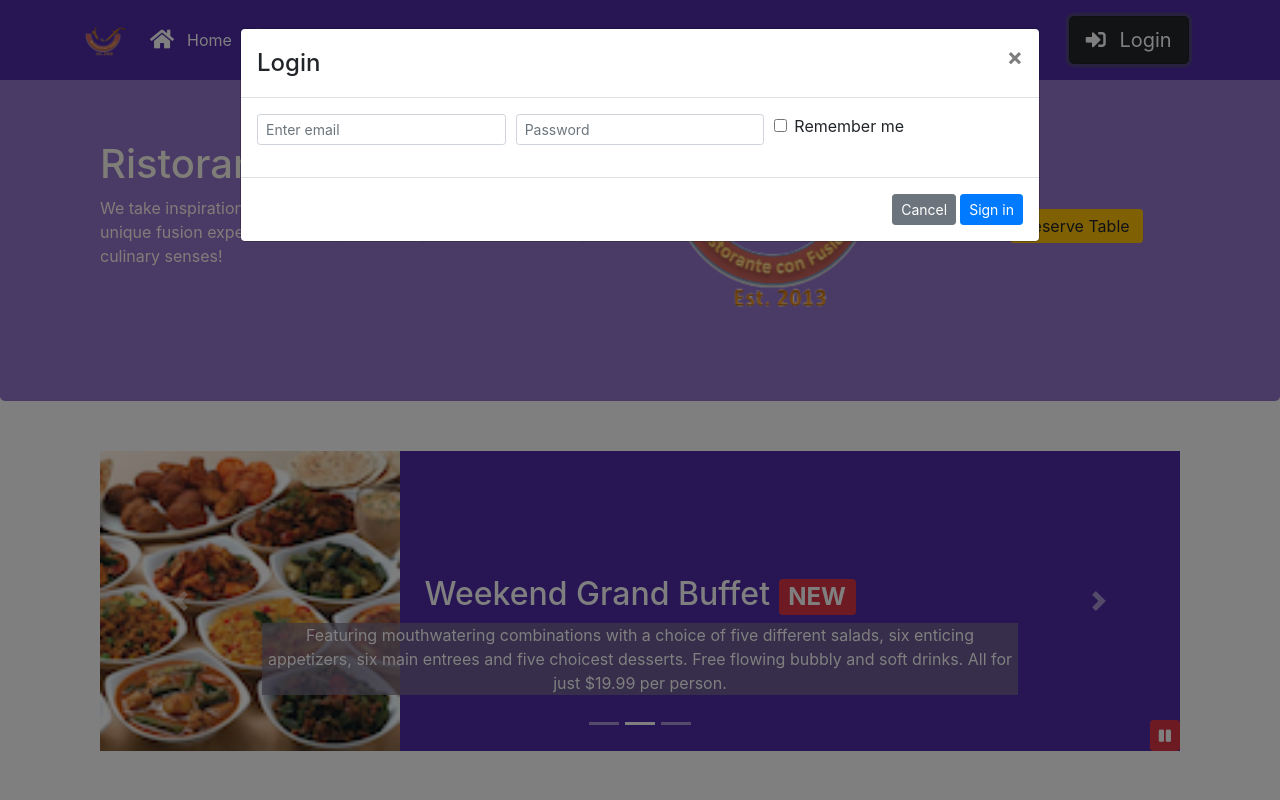
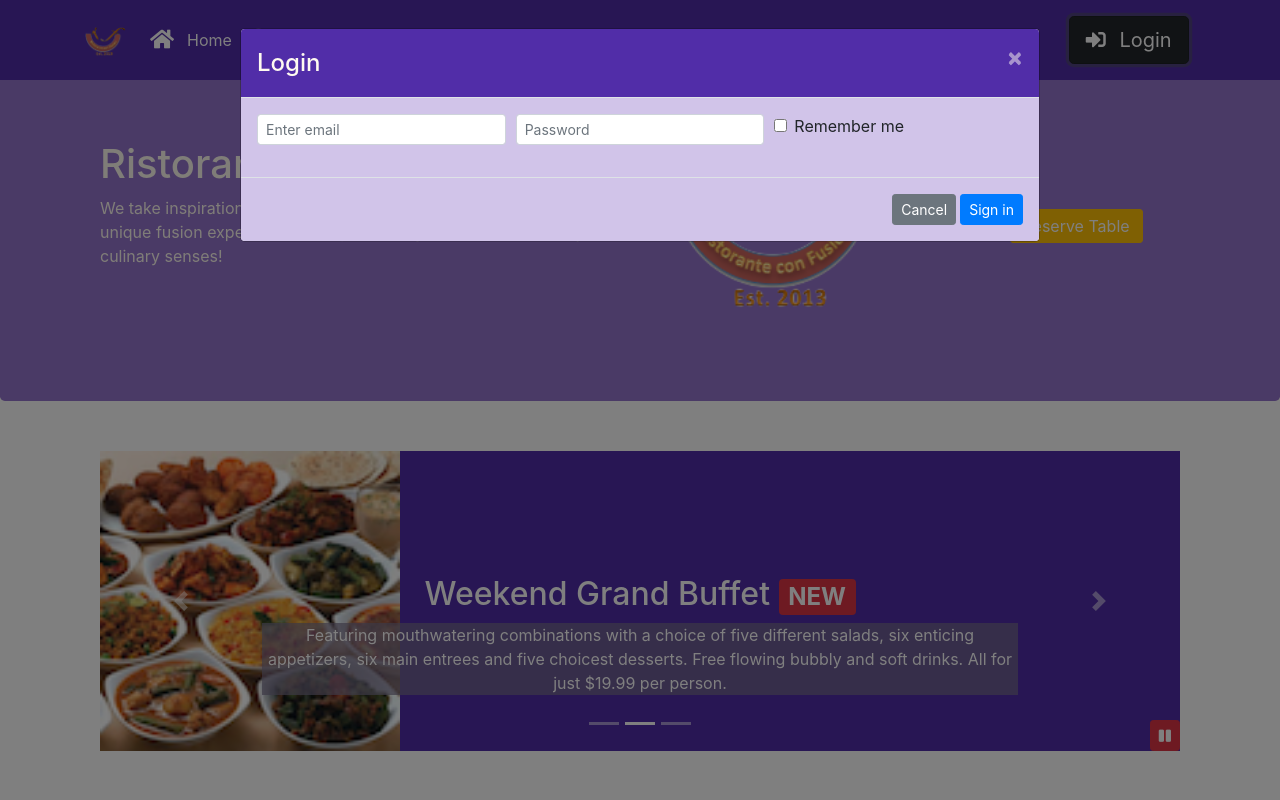
Before and after one commit to LeraAtwater/frameworks, a website: page index.html in a window 1280 px wide. Both pictures are taken after a click on the link "Login". Shown: the top 800 px of the page. Drawn offline with nearby package versions, Linux system fonts and the light colour scheme.

Commit message:
javascript and sass for assign 4

```diff
--- a/css/styles.scss
+++ b/css/styles.scss
@@ -115,6 +115,25 @@ address {
     z-index: 1;
 }
 
-#tableReserve .btn-success.active {
+#reserveModal .btn-success.active {
     box-shadow: 0 0 0 0.2rem rgba(72, 180, 97, .5);
 }
+
+.modal {
+    .modal-header {
+        background-color: $background-dark;
+        color: floralwhite;
+
+        button {
+            color: floralwhite;
+        }
+    }
+
+    .modal-body {
+        background-color: $background-pale;
+    }
+
+    .modal-footer {
+        background-color: $background-pale;
+    }
+}
--- a/index.html
+++ b/index.html
@@ -48,7 +48,7 @@
                         </li>
                     </ul>
                     <span class="navbar-text">
-                        <a class="btn btn-lg btn-dark" data-toggle="modal" data-target="#loginModal" href="#">
+                        <a class="btn btn-lg btn-dark" id="loginButton" href="#">
                             <span class="fas fa-sign-in-alt"></span>
                             Login
                         </a>
@@ -92,7 +92,7 @@
                     </div>
                 </div>
             </div>
-            <div id="tableReserve" class="modal fade" role="dialog">
+            <div id="reserveModal" class="modal fade" role="dialog">
                 <div class="modal-dialog modal-lg" role="content">
                     <!-- Modal content-->
                     <div class="modal-content">
@@ -181,7 +181,7 @@
                         </div>
                         <div class="col-12 col-sm-6">
                             <img class="img-fluid col-6 col-sm-6" src="img/logo.png" alt="Restaurant logo">
-                            <a href="#" role="button" title="Reserve a table" class="btn btn-warning btn-block col-6 col-sm-6 d-sm-inline offset-sm-2 my-3" data-toggle="modal" data-target="#tableReserve">Reserve Table</a>
+                            <a href="#" id="reserveButton" role="button" title="Reserve a table" class="btn btn-warning btn-block col-6 col-sm-6 d-sm-inline offset-sm-2 my-3 text-white">Reserve Table</a>
                         </div>
                     </div>
                 </header>
@@ -377,6 +377,15 @@
                                                     $("#carouselButton").children("span").addClass('fa-pause');
                                                     }
                                                 });
+
+                                                $('#loginButton').click(function(){
+                                                    $('#loginModal').modal('toggle');
+                                                });
+
+                                                $('#reserveButton').click(function(){
+                                                    $('#reserveModal').modal('toggle');
+                                                });
+
                                             });
                                         </script>
                                     </body>
```
Also changed, not shown: css/styles.css. Lines whose indentation alone changed are shown as unchanged.
